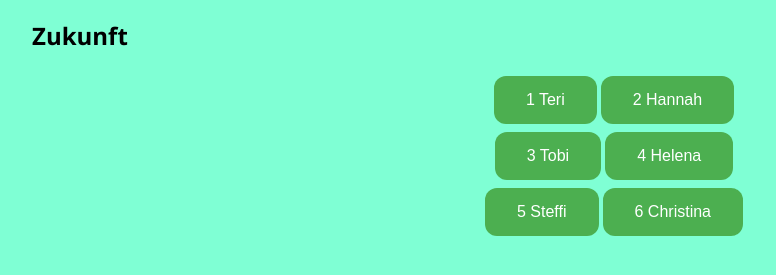
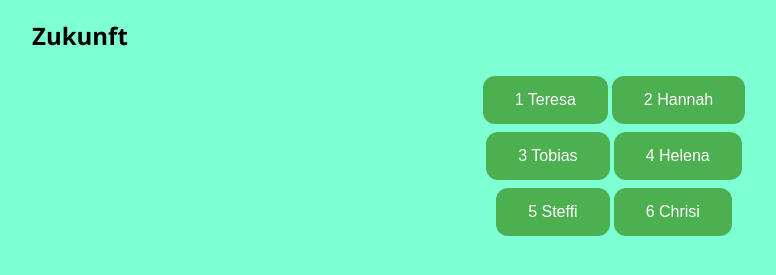
Before and after one commit to annschu-debug/Sommerlager24, a plain HTML site: page index.html in a window 1280 px wide. Shown: the part 67-342 px from the top of the page, without its empty margins (26-802 px from the left). Drawn offline with nearby package versions, Linux system fonts and the light colour scheme.

Commit message:
Update index.html

```diff
--- a/index.html
+++ b/index.html
@@ -58,7 +58,7 @@
     <h2>Zukunft</h2>
 
     <div class="Buttons">
-        <button class="styled-button" onclick="Gruppe1()">1 Teri</button>
+        <button class="styled-button" onclick="Gruppe1()">1 Teresa</button>
         <script>
             function Gruppe1() {
                 window.location.href = 'Gruppe1.html';
@@ -75,7 +75,7 @@
     </div>
 
     <div class="Buttons">
-        <button class="styled-button" onclick="Gruppe3()">3 Tobi</button>
+        <button class="styled-button" onclick="Gruppe3()">3 Tobias</button>
         <script>
             function Gruppe3() {
                 window.location.href = 'Gruppe3.html';
@@ -99,7 +99,7 @@
             }
         </script>
 
-        <button class="styled-button" onclick="Gruppe6()">6 Christina</button>
+        <button class="styled-button" onclick="Gruppe6()">6 Chrisi</button>
         <script>
             function Gruppe6() {
                 window.location.href = 'Gruppe6.html';
```
